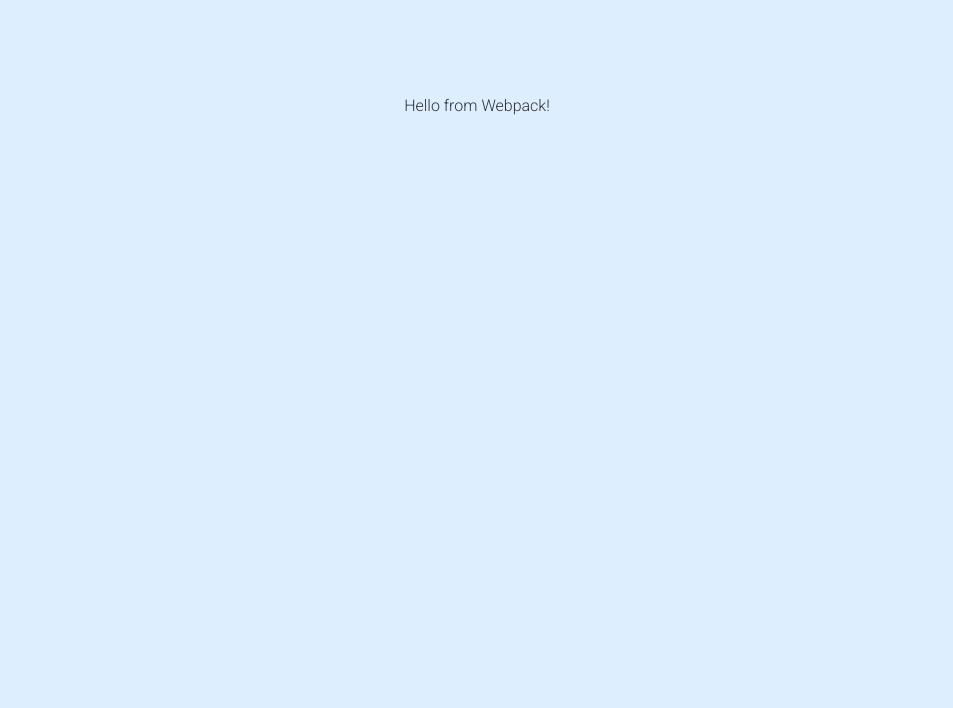
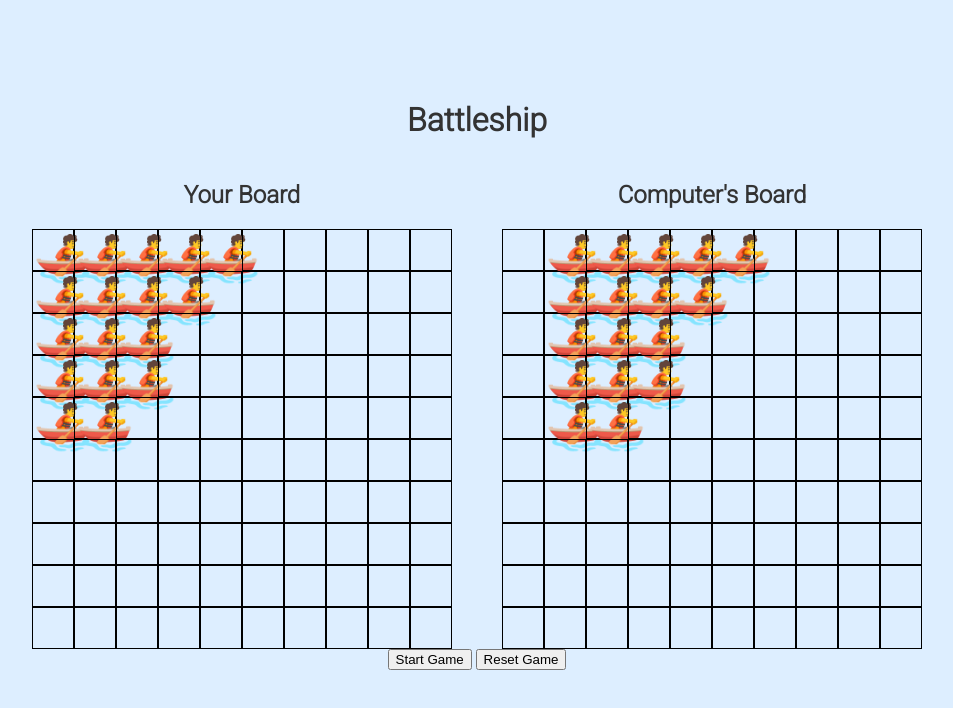
Before and after one commit to errantpianist/odin-battleship, a website built with webpack: page dist/index.html in a window 1280 px wide. Shown: the whole page, without its empty margins (163-1116 px from the left). Built offline with nearby package versions, Linux system fonts and the light colour scheme.

Commit message:
implement basic turn taking against ai

```diff
--- /dev/null
+++ b/src/DOM/renderGameboard.js
@@ -0,0 +1,48 @@
+export default function renderGameboard(player1, player2) {
+  console.log('Hi from renderGameboard');
+  for (let i = 0; i < arguments.length; i++) {
+    let player = arguments[i];
+    console.log('player', player);
+    let container;
+    if (!player.isComputer) container = document.getElementById('player-grid');
+    else container = document.getElementById('computer-grid');
+
+    container.innerHTML = '';
+    for (let row = 0; row < player.gameboard.grid.length; row++) {
+      const rowElement = document.createElement('div');
+      rowElement.classList.add('row');
+      for (let col = 0; col < player.gameboard.grid[0].length; col++) {
+        const squareElement = document.createElement('div');
+        squareElement.classList.add('square');
+        squareElement.dataset.coordinate = `${
+          player.isComputer ? 'computer' : 'player'
+        },${row},${col}`;
+        squareElement.addEventListener('click', (e) => {
+          const [playerName, row, col] = e.target.dataset.coordinate.split(',');
+          if (playerName === 'computer') {
+            player1.takeTurn(player2.gameboard, col, row);
+            renderGameboard(player1, player2);
+            setTimeout(() => {
+              player2.takeTurn(player1.gameboard);
+              renderGameboard(player1, player2);
+            }, 1000);
+          }
+        });
+
+        if (player.gameboard.grid[row][col].hit === 'miss') {
+          squareElement.classList.add('miss');
+        } else if (player.gameboard.grid[row][col].hit === 'hit') {
+          squareElement.classList.add('hit');
+        } else {
+          squareElement.classList.add('not-attacked');
+        }
+        if (player.gameboard.grid[row][col].ship) {
+          console.log(row, col, player.gameboard.grid[row][col].ship);
+          squareElement.classList.add('ship');
+        }
+        rowElement.appendChild(squareElement);
+      }
+      container.appendChild(rowElement);
+    }
+  }
+}
--- /dev/null
+++ b/src/GameLoop/gameLoop.js
@@ -0,0 +1,10 @@
+import setup from './Setup';
+
+export default function GameLoop() {
+  const { player1, player2 } = setup();
+  if (player1.gameboard.allSunk()) {
+    console.log('Player 2 wins!');
+  } else {
+    console.log('Player 1 wins!');
+  }
+}
--- /dev/null
+++ b/src/GameLoop/setup.js
@@ -0,0 +1,20 @@
+import renderGameboard from '../DOM/renderGameboard';
+import Player from '../Player/Player';
+
+export default function setup() {
+  const player1 = new Player('Player 1');
+  const player2 = new Player('Computer', true);
+  player1.gameboard.placeShip(0, 0, 5, 'horizontal');
+  player1.gameboard.placeShip(0, 1, 4, 'horizontal');
+  player1.gameboard.placeShip(0, 2, 3, 'horizontal');
+  player1.gameboard.placeShip(0, 3, 3, 'horizontal');
+  player1.gameboard.placeShip(0, 4, 2, 'horizontal');
+  player2.gameboard.placeShip(1, 0, 5, 'horizontal');
+  player2.gameboard.placeShip(1, 1, 4, 'horizontal');
+  player2.gameboard.placeShip(1, 2, 3, 'horizontal');
+  player2.gameboard.placeShip(1, 3, 3, 'horizontal');
+  player2.gameboard.placeShip(1, 4, 2, 'horizontal');
+  renderGameboard(player1, player2);
+
+  return { player1, player2 };
+}
--- a/src/index.js
+++ b/src/index.js
@@ -1,6 +1,6 @@
-import "./style.css";
+import './style.css';
+import gameLoop from './GameLoop/GameLoop';
 
-const contentContainer = document.getElementById("content");
-const testContent = document.createElement("p");
-testContent.innerHTML = "Hello from Webpack!";
-contentContainer.appendChild(testContent);
+const contentContainer = document.getElementById('content');
+
+gameLoop();
--- a/src/style.css
+++ b/src/style.css
@@ -11,3 +11,37 @@
   text-align: center;
   padding: 5em;
 }
+
+#game-board {
+  display: flex;
+  gap: 50px;
+  justify-content: center;
+
+}
+
+.grid {
+  display: flex;
+  flex-direction: column;
+}
+.row {
+  display: flex;
+}
+.square {
+  width: 40px;
+  height: 40px;
+  border: 1px solid #000;
+  font-size: 2em;
+  cursor: pointer;
+}
+
+.hit {
+  background-color: red;
+}
+.miss {
+  background-color: blue;
+  content: "\1F4A5";
+}
+.ship::before {
+  content: "\1F6A3";
+  font-size: 1.5em;
+}
```
Also changed, not shown: dist/bundle.js, dist/index.html.
